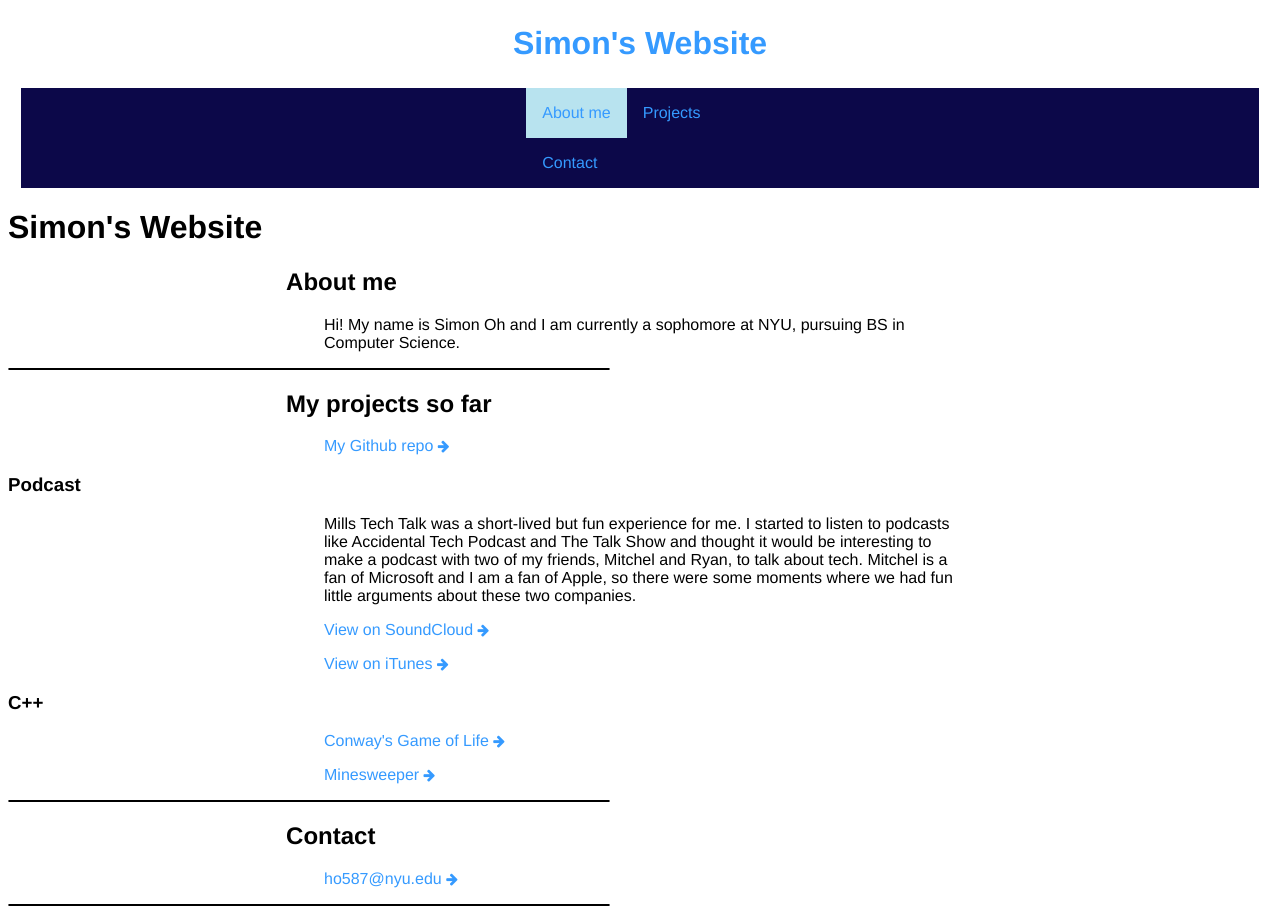
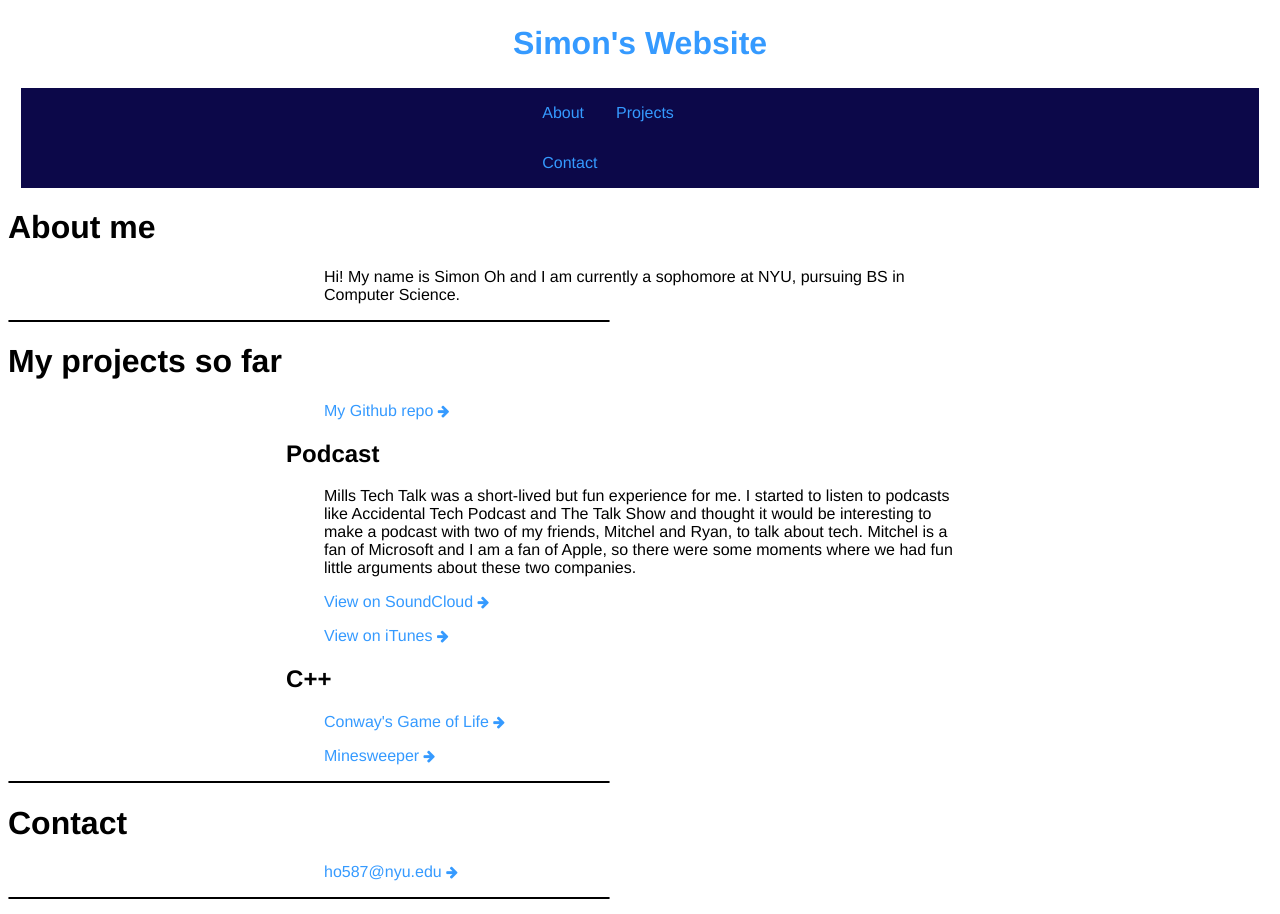
Before and after one commit to simon0h/simon0h.github.io, a Jekyll site: the page built from index.html, in a window 1280 px wide. Built offline with Jekyll 4.4.1, drawn with Linux system fonts in a browser that asks for light colours.

Commit message:
Update index.html

```diff
--- a/index.html
+++ b/index.html
@@ -4,32 +4,29 @@ title: simonoh.me
 ---
 
 <ul>
-  <li><a class = "active" href="/about">About me</a></li>
+	<li><a href="/about">About</a></li>
   	<li><a href="/projects">Projects</a></li>
   	<li><a href="/contact">Contact</a></li>
 </ul>
 
 <body>
-
-<h1>Simon's Website</h1>
-
 <div>
-<h2> About me </h2>
+	<h1> About me </h2>
 	<p> <p class = "paragraphs">Hi! My name is Simon Oh and I am currently a sophomore at NYU, pursuing BS in Computer Science. </p>
 </div>
 
 <hr>
 
 <div>
-<h2> My projects so far</h2>
+	<h1> My projects so far</h2>
 	<p title = "github.com/simon0h/Projects"><a href="https://github.com/simon0h/Projects"><p class = "links"> My Github repo <i class="fa fa-arrow-right" style="font-size:85%;"></i></a></p>
 
-<h3> Podcast</h3>
+	<h2> Podcast</h2>
 	<p> <p class = "paragraphs"> Mills Tech Talk was a short-lived but fun experience for me. I started to listen to podcasts like Accidental Tech Podcast and The Talk Show and thought it would be interesting to make a podcast with two of my friends, Mitchel and Ryan, to talk about tech. Mitchel is a fan of Microsoft and I am a fan of Apple, so there were some moments where we had fun little arguments about these two companies. </p>
 	<p title = "View on SoundCloud"><p class = "links"> <a href = "https://soundcloud.com/tech-talk-413487595"> View on SoundCloud <i class="fa fa-arrow-right" style="font-size:85%;"></i></a></p>
 	<p title = "View on iTunes"><p class = "links"> <a href = "https://itunes.apple.com/us/podcast/tech-talk/id1170862035?mt=2"> View on iTunes <i class="fa fa-arrow-right" style="font-size:85%;"></i></a></p>
 
-<h3> C++ </h3>
+	<h2> C++ </h2>
 	<p title = "Conway's Game of Life.cpp"><p class = "links"> <a href = "https://github.com/simon0h/Projects/blob/master/ConwaysGameOfLife.cpp"> Conway's Game of Life <i class="fa fa-arrow-right" style="font-size:85%;"></i></a></p>
 	<p title = "Minesweeper.cpp"><p class = "links"> <a href = "https://github.com/simon0h/Projects/blob/master/Minesweeper.cpp"> Minesweeper <i class="fa fa-arrow-right" style="font-size:85%;"></i></a></p>
 <div>
@@ -37,7 +34,7 @@ title: simonoh.me
 <hr>
 
 <div>
-<h2> Contact </h2>
+	<h1> Contact </h1>
 	<p title = "ho587@nyu.edu"> <a href="mailto:ho587@nyu.edu" target="_top"><p class = "links"> ho587@nyu.edu <i class="fa fa-arrow-right" style="font-size:85%;"></i></a></p>
 </div>
 
```
Lines whose indentation alone changed are shown as unchanged.
